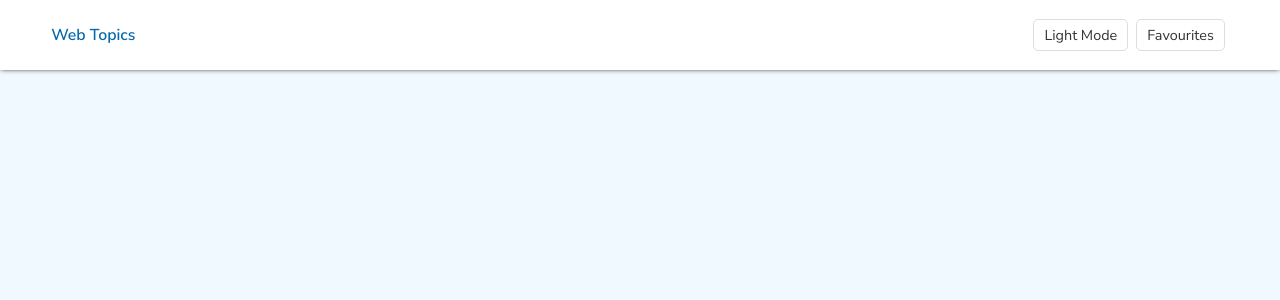
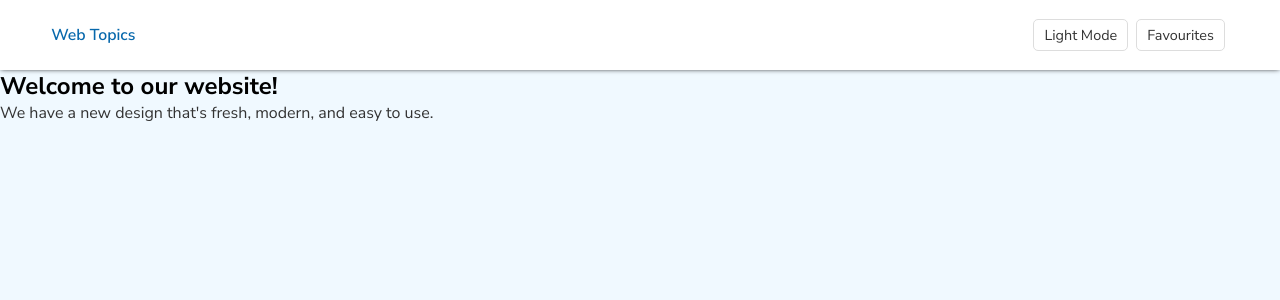
Before and after one commit to BadarSaghir/maani-react, a React (Vite) app: page / in a window 1280 px wide. Shown: the top 300 px of the page. Built offline with nearby package versions, Linux system fonts and the light colour scheme.

Commit message:
added banner constant

```diff
--- a/src/App.jsx
+++ b/src/App.jsx
@@ -1,8 +1,11 @@
 import Navbar from "./components/Navbar/Navbar";
 import style from './App.module.css'
 import {themes} from "./constant/theme"
+import {bannerConstants} from "./constant/banner"
+
 import { useContext, useEffect } from "react";
 import {ThemeContext} from "./contexts/themeContext"
+import Banner from "./components/Banner/Banner";
  const App = () => {
 //  const theme=""
  const theme=useContext(ThemeContext)
@@ -15,6 +18,7 @@ useEffect(()=>{
   return (
     <div className={themes.dark===theme.theme ?style.darkMode:''}>
       <Navbar />
+      <Banner {...bannerConstants} />
     </div>
   );
 };
```
